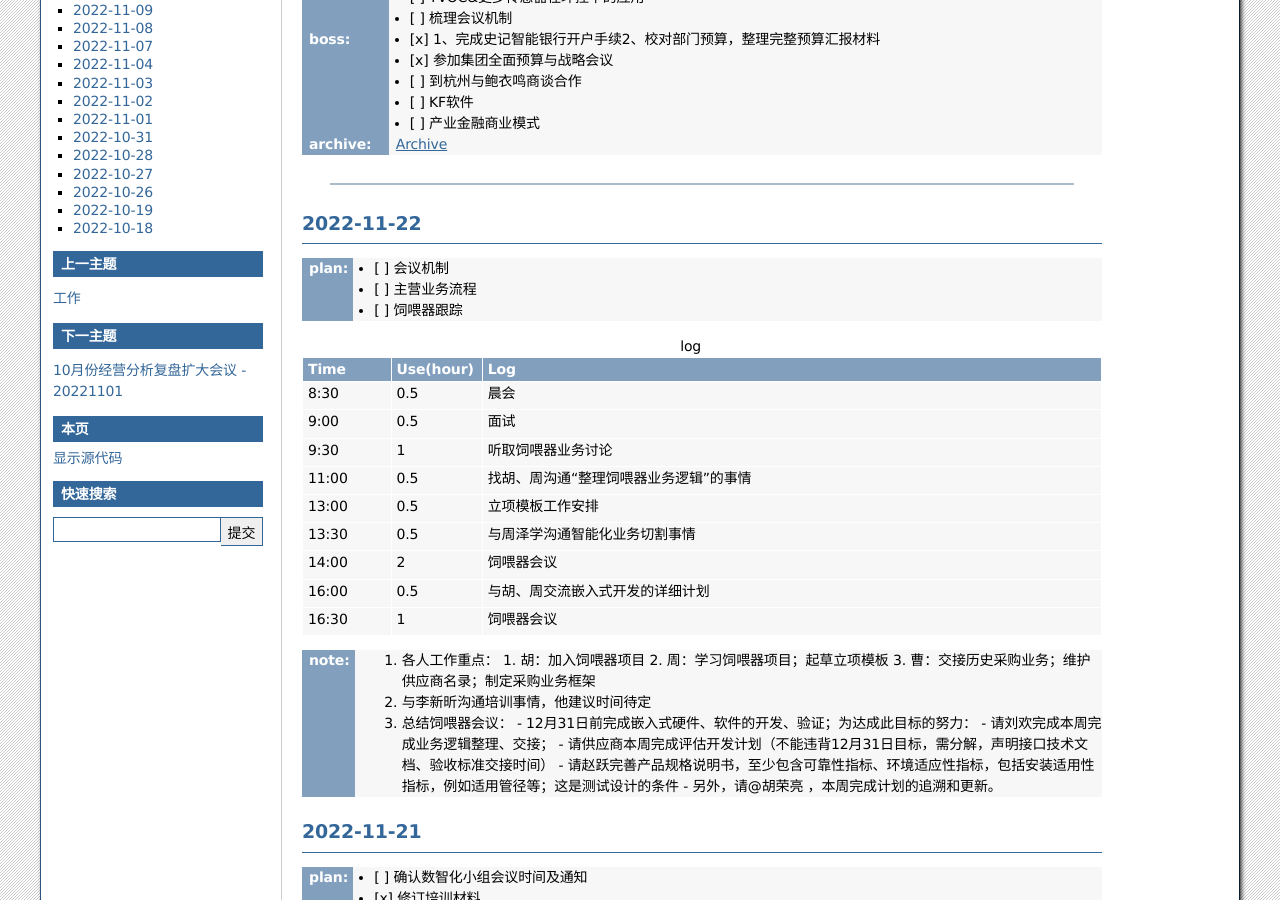
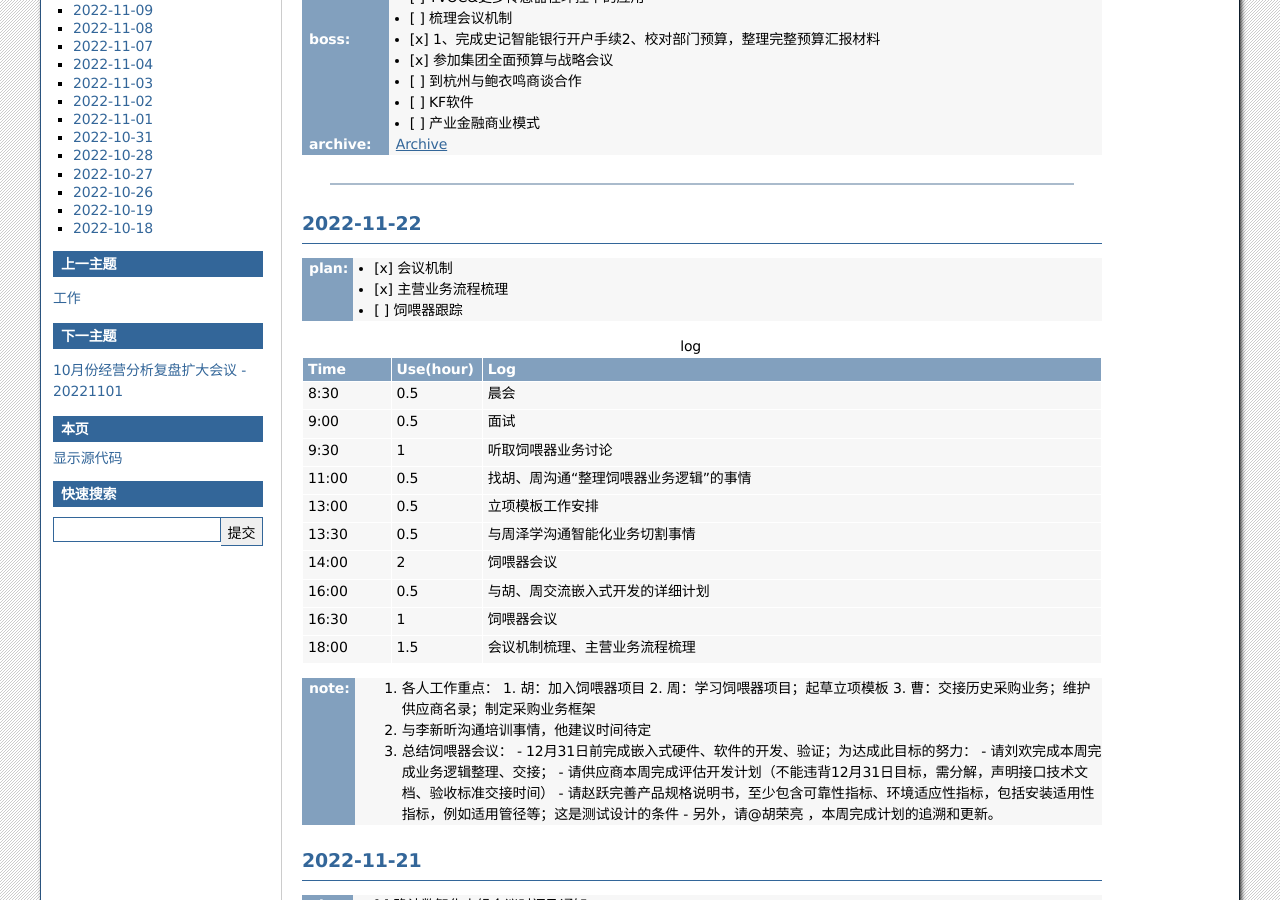
Before and after one commit to cruiurc/cruiurc.github.io, a Sphinx documentation site: the page built from source/work/sj/sj.rst, in a window 1280 px wide and 900 px high, scrolled down 356 px. Built offline with Sphinx 7.4.7, drawn with Linux system fonts in a browser that asks for light colours.

Commit message:
20221122 work

```diff
--- a/source/work/sj/sj.rst
+++ b/source/work/sj/sj.rst
@@ -33,8 +33,8 @@ TODO
 2022-11-22
 -----------
 :plan:
-   - [ ] 会议机制
-   - [ ] 主营业务流程
+   - [x] 会议机制
+   - [x] 主营业务流程梳理
    - [ ] 饲喂器跟踪
 
 .. csv-table:: log
@@ -50,6 +50,7 @@ TODO
    14:00, 2, 饲喂器会议
    16:00, 0.5, 与胡、周交流嵌入式开发的详细计划
    16:30, 1, 饲喂器会议
+   18:00, 1.5, 会议机制梳理、主营业务流程梳理
 
 :note:
    1. 各人工作重点：
```
